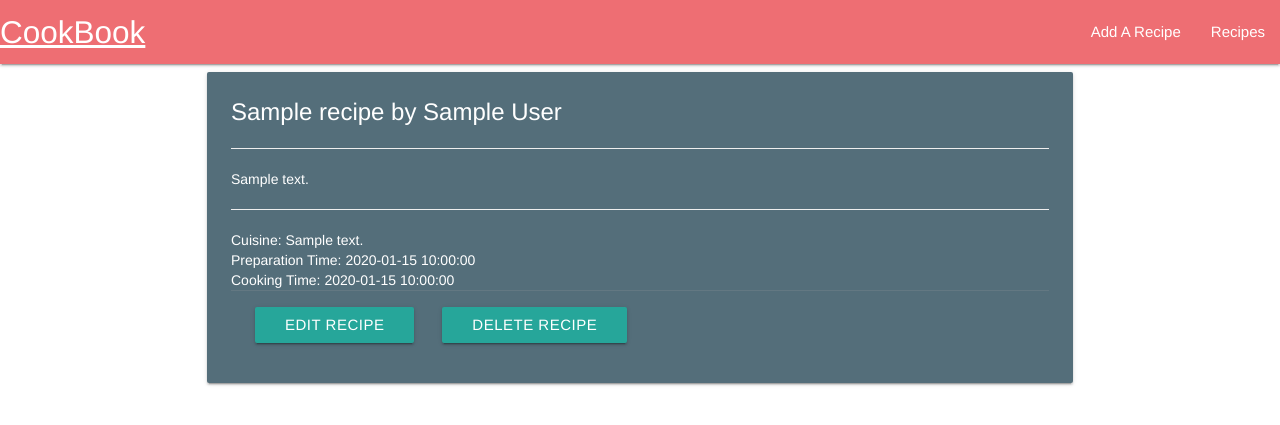
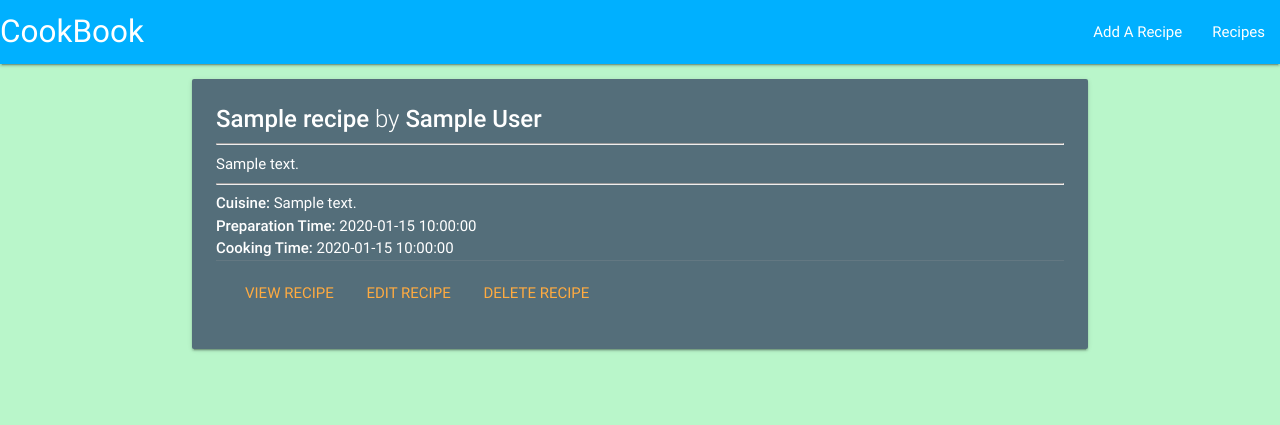
Before and after one commit to Code-Institute-Submissions/cookbook_assignment, a Flask app: page /get_recipe in a window 1280 px wide. Shown: the top 425 px of the page. Run offline with Flask 2, Linux system fonts and the light colour scheme; a database or web service that is not in the repository returns one stand-in record (values such as "Sample title"); some libraries are stand-ins or nearby versions.

Commit message:
Created a view recipe function to allow the user to see full recipe details on a seperate page.

```diff
--- a/app.py
+++ b/app.py
@@ -50,6 +50,13 @@ def delete_recipe(recipe_id):
     mongo.db.recipes.remove({"_id": ObjectId(recipe_id)})
     return redirect(url_for('get_recipe'))
 
+@app.route('/view_recipe/<recipe_id>')
+def view_recipe(recipe_id):
+    the_recipe = mongo.db.recipes.find_one({"_id":ObjectId(recipe_id)})
+    all_categories = mongo.db.categories.find()
+    return render_template("view_recipe.html", recipe=the_recipe, categories=all_categories)
+
+
 if __name__ == '__main__':
     app.run(host=os.environ.get('IP'),
             port=int(os.environ.get('PORT')),
--- a/static/css/style.css
+++ b/static/css/style.css
@@ -1,3 +1,3 @@
-.brand-logo{
-    margin-right:5px;
+.btn-recipe{
+    margin: 5px 5px;
 }
--- a/templates/base.html
+++ b/templates/base.html
@@ -1,15 +1,14 @@
 <!DOCTYPE html>
 <html>
 <head>
-    <link rel="stylesheet" href="https://cdnjs.cloudflare.com/ajax/libs/bootswatch/3.3.7/cosmo/bootstrap.min.css">
     <link href="https://fonts.googleapis.com/icon?family=Material+Icons" rel="stylesheet">
     <link rel="stylesheet" href="https://cdnjs.cloudflare.com/ajax/libs/materialize/0.100.2/css/materialize.min.css">
     <link rel="stylesheet" href="{{url_for('static', filename='css/style.css')}}" type="text/css" />
 
     <title>Cook Book</title>
 </head>
-<body>
-    <nav class="nav">
+<body class="green accent-1"></body>
+    <nav class="nav light-blue accent-3">
     <div class="nav-wrapper">
       <a href="#" class="brand-logo">CookBook</a>
       <ul id="nav-mobile" class="right hide-on-med-and-down">
--- a/templates/recipes.html
+++ b/templates/recipes.html
@@ -2,7 +2,7 @@
 
 <div class="container">
     <div class="row">
-    <div class="col s12 m12">
+    <div class="col 12 m12">
         {% for recipe in recipes %}
       <div class="card blue-grey darken-1">
     <ul>
@@ -18,8 +18,9 @@
           <div class="card-action">
 
            <div class="col-s3">
-              <a href="{{url_for('edit_recipe', recipe_id=recipe._id)}}"><button type="button" class="btn btn-secondary">Edit Recipe</button></a>
-              <a href="{{url_for('delete_recipe', recipe_id=recipe._id)}}"><button type="button" class="btn btn-secondary">Delete Recipe</button></a>
+              <a href="{{url_for('view_recipe', recipe_id=recipe._id)}}" class="waves-effect waves-light btn-recipe">View Recipe</a>
+              <a href="{{url_for('edit_recipe', recipe_id=recipe._id)}}" class="waves-effect waves-light btn-recipe">Edit Recipe</a>
+              <a href="{{url_for('delete_recipe', recipe_id=recipe._id)}}" class="waves-effect waves-light btn-recipe">Delete Recipe</a>
            </div>
         </div>
         </li>
```
